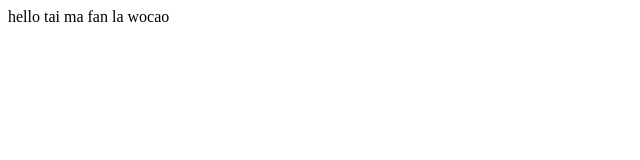
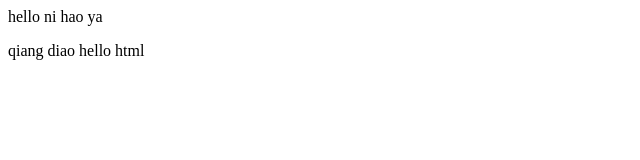
Before and after one commit to owenzzm/wsl-demo-, a plain HTML site: page index.html in a window 1280 px wide. Shown: the whole page, without its empty margins (0-640 px from the left). Drawn offline with Linux system fonts and the light colour scheme.

Commit message:
last commit

```diff
--- a/index.html
+++ b/index.html
@@ -4,10 +4,18 @@
     <meta charset="UTF-8">
     <meta http-equiv="X-UA-Compatible" content="IE=edge">
     <meta name="viewport" content="width=device-width, initial-scale=1.0">
+    <meta name="'keywords" content="HTML,CSS">
+    <Mmeta name="description"
+    content="">
     <title>Document</title>
+    <em><style></style></em>
 </head>
-<body>
-hello tai ma fan la wocao
+<body>hello ni hao ya
+    <p><emc class="font-size "> qiang diao</em>
+        <em.html-em></em>
+  hello html
+
+    </p>
 
 
 </body>
```
Also changed, not shown: index2.html (added, +13 -0 lines).
